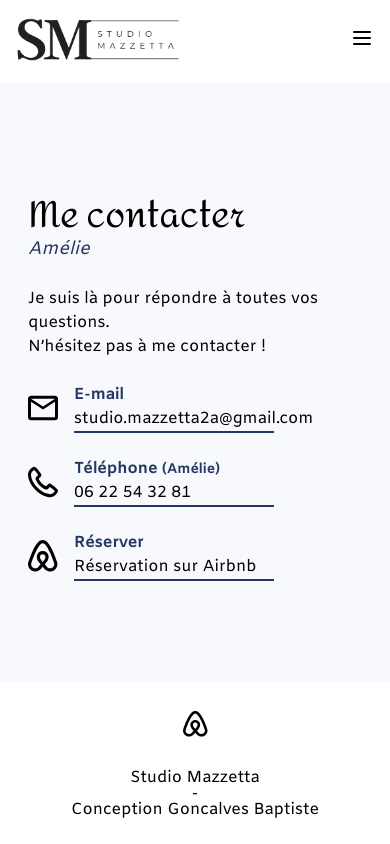
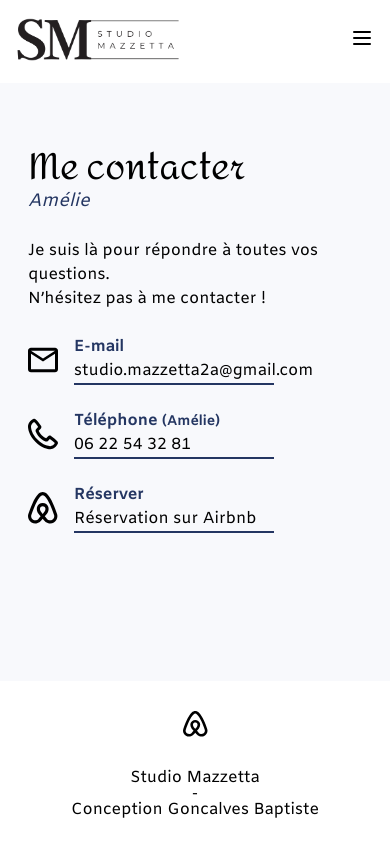
Before and after one commit to Just1bidon/StudioMazzetta, a Next.js app: page /contact in a window 390 px wide. Shown: the top 844 px of the page. Built offline with nearby package versions, Linux system fonts and the light colour scheme.

Commit message:
UPD padding top de la page contact au format téléphone

```diff
--- a/src/app/contact/page.tsx
+++ b/src/app/contact/page.tsx
@@ -16,7 +16,7 @@ export default function ContactPage() {
       {/* Fond blanc incliné */}
       <div className="absolute -z-5 bg-[#F8F9FC] w-[50px] lg:w-[200px] h-[1500px] lg:h-screen top-0 rotate-90 lg:rotate-3 left-[33%] azerty:left-[38%] -translate-y-44 lg:translate-y-0 transition-all duration-500 ease-in-out"></div>
 
-      <div className="relative flex flex-col items-center px-7 pt-28 sm:p-16">
+      <div className="relative flex flex-col items-center px-7 pt-16 sm:p-16">
         <div className="w-full lg:w-[1225px] max-w-6xl lg:flex justify-center items-center gap-[40px] azerty:gap-[200px] transition-all duration-500 ease-in-out">
           {/* Informations de contact */}
           <div className="flex flex-col items-start space-y-6 text-[#243662] w-full lg:w-1/2 transition-all duration-500 ease-in-out">
```
